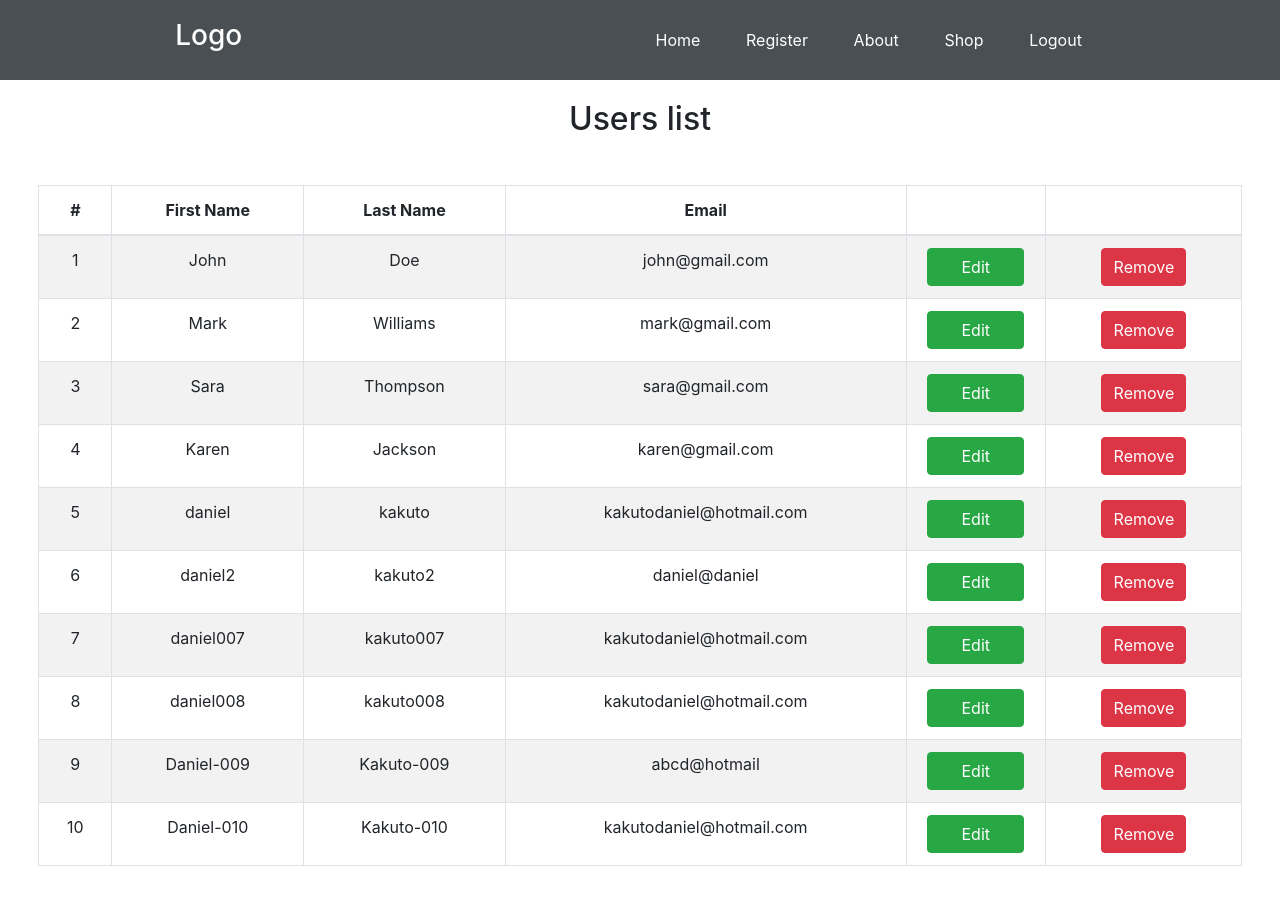
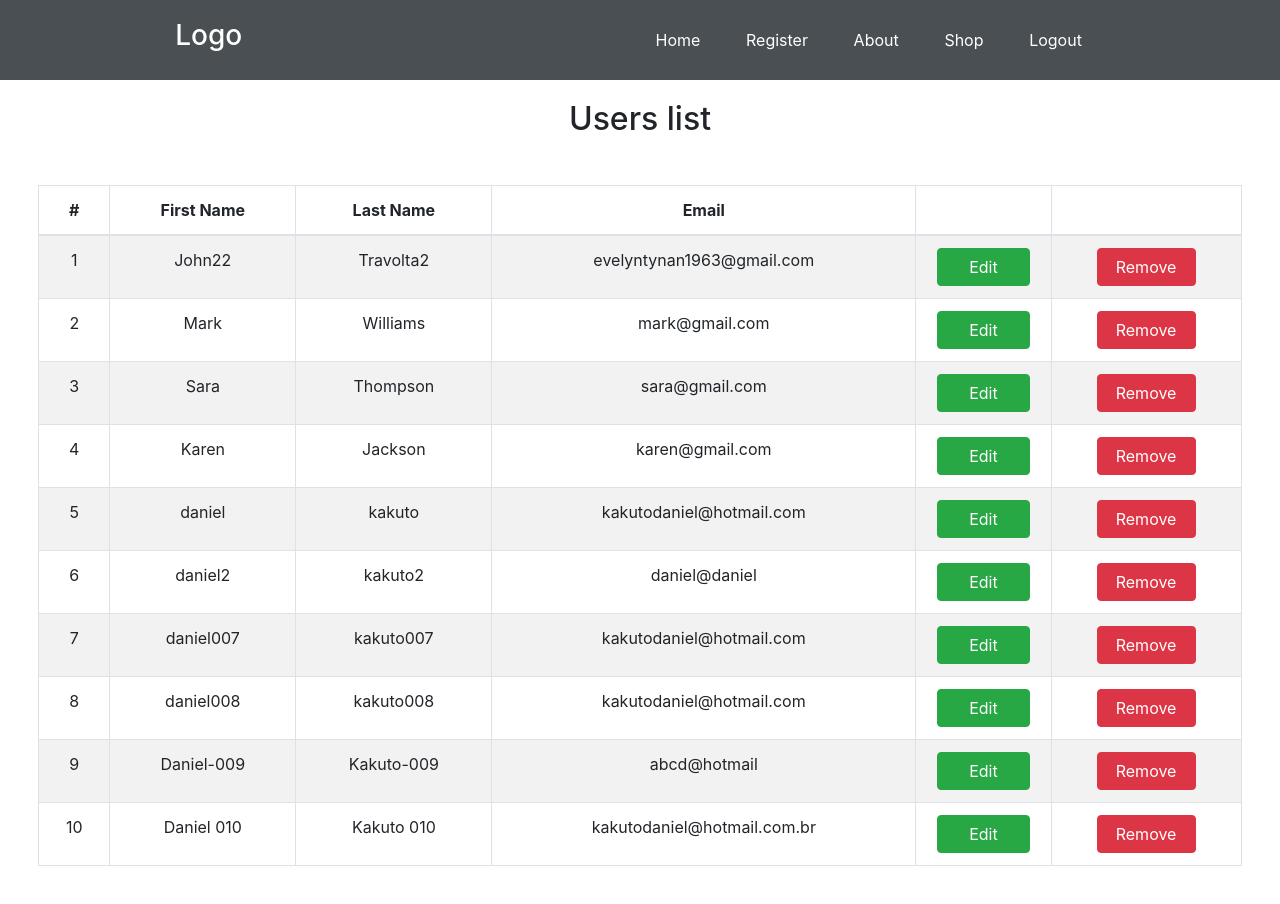
Before and after one commit to kakutodaniel/HelloWorld-React, a React (Create React App) app: page / in a window 1280 px wide. Both pictures are taken after a click on the button "LOG IN". Shown: the top 904 px of the page. Built offline with nearby package versions, Linux system fonts and the light colour scheme; data requests are answered from the project's data file.

Commit message:
fix edit

```diff
--- a/db.json
+++ b/db.json
@@ -1,12 +1,12 @@
 {
   "users": [
     {
-      "id": "1",
-      "firstName": "John",
-      "lastName": "Doe",
-      "email": "john@gmail.com",
-      "age": 34,
-      "companyId": "1"
+      "firstName": "John22",
+      "lastName": "Travolta2",
+      "email": "evelyntynan1963@gmail.com",
+      "age": 1000,
+      "companyId": 1,
+      "id": "1"
     },
     {
       "id": "2",
@@ -73,12 +73,12 @@
       "id": "x7euWXR"
     },
     {
-      "firstName": "Daniel-010",
-      "lastName": "Kakuto-010",
-      "email": "kakutodaniel@hotmail.com",
+      "firstName": "Daniel 010",
+      "lastName": "Kakuto 010",
+      "email": "kakutodaniel@hotmail.com.br",
       "age": 1000,
       "companyId": 1,
-      "id": "isApWhF"
+      "id": "V61sKbN"
     }
   ],
   "companies": [
--- a/src/components/Home.js
+++ b/src/components/Home.js
@@ -86,7 +86,7 @@ const Home = () => {
                                                 </Link>
                                             </td>
                                             <td>
-                                                <Button style={{ width: "50%" }} variant="danger">
+                                                <Button style={{ width: "60%" }} variant="danger">
                                                     Remove
                                                 </Button>
                                             </td>
--- a/src/components/ItemDetail.js
+++ b/src/components/ItemDetail.js
@@ -4,6 +4,17 @@ import React, { useState, useEffect, Fragment } from 'react'
 function Item({ match }) {
 
     useEffect(() => {
+
+        const fetchItem = async () => {
+            const data = await fetch(`https://www.thecocktaildb.com/api/json/v1/1/lookup.php?i=${match.params.id}`);
+            const item = await data.json();
+
+            console.log(item);
+
+            setItem(item.drinks[0]);
+            setLoading(false);
+
+        };
         // console.log(match);
 
         setTimeout(() => {
@@ -13,21 +24,11 @@ function Item({ match }) {
         // fetchItem();
         // console.log(match)
 
-    }, [])
+    }, [match])
 
     const [loading, setLoading] = useState(true);
     const [item, setItem] = useState({});
 
-    const fetchItem = async () => {
-        const data = await fetch(`https://www.thecocktaildb.com/api/json/v1/1/lookup.php?i=${match.params.id}`);
-        const item = await data.json();
-
-        console.log(item);
-
-        setItem(item.drinks[0]);
-        setLoading(false);
-
-    };
 
     return (
         <Fragment>
--- a/src/components/Register.js
+++ b/src/components/Register.js
@@ -1,4 +1,5 @@
 import React, { useState, useEffect } from 'react';
+import { withRouter } from 'react-router-dom';
 
 import Button from 'react-bootstrap/Button'
 import Form from 'react-bootstrap/Form'
@@ -7,50 +8,47 @@ import Spinner from 'react-bootstrap/Spinner'
 import { createRef } from 'react';
 
 
-const Register = ({ match }) => {
+const Register = (props) => {
 
     useEffect(() => {
 
+        setDisabled(false)
 
-        if (match && match.params.id) {
+        if (props.match && props.match.params.id) {
+
+            setDisabled(true)
+            setTitle('Update a user')
+            setId(props.match.params.id)
+
+            const setUser = async () => {
+                await fetch(`${api_base_url}/users/${props.match.params.id}`).then(async (response) => {
+
+                    const data = await response.json();
+                    setState(state => ({ ...state, ...data }));
+                    setDisabled(false)
+
+                })
+                    .catch((e) => {
+                        console.log(e);
+                    })
+            }
 
             setTimeout(() => {
 
-                updateUser();
+                setUser()
 
             }, 2000);
 
         }
         else {
 
-            newUser();
-
+            setTitle('Register a new user')
+            setState({ firstName: '', lastName: '', email: '' })
         }
 
-    }, [match])
+    }, [props])
 
-    const newUser = () => {
-        clearState();
-        setTitle('Register a new user');
-    }
-
-    const updateUser = () => {
-        setTitle('Update a user');
-        setUser();
-    }
-
-    const setUser = async () => {
-        await fetch(`http://localhost:3000/users/${match.params.id}`).then(async (response) => {
-
-            const data = await response.json();
-            setState({ ...data });
-            // console.log(data);
-
-        })
-            .catch((e) => {
-                console.log(e);
-            })
-    }
+    const api_base_url = 'http://localhost:3000';
 
     const initialState = {
         firstName: "",
@@ -60,10 +58,10 @@ const Register = ({ match }) => {
 
     const [{ firstName, lastName, email }, setState] = useState(initialState);
 
-    const clearState = () => {
-
-        setState({ ...initialState });
-    };
+    // const clearState = () => {
+    //     //setState(state => ({ ...state, ...initialState }))
+    //     setState({ ...initialState });
+    // };
 
     const onChange = e => {
 
@@ -76,13 +74,16 @@ const Register = ({ match }) => {
     // const [lastName, setLastName] = useState("")
     // const [email, setEmail] = useState("")
 
-    const [title, setTitle] = useState('');
+    const [id, setId] = useState('')
+    const [title, setTitle] = useState('')
     const [validated, setValidated] = useState(false)
     const [disabled, setDisabled] = useState(false)
 
     const [modalData, setModalData] = useState({
         showModal: false,
-        onClose: () => { setModalData({ ...modalData, showModal: false }) },
+        // onClose: () => { setModalData({ ...modalData, showModal: false }) },
+        //onClose: () => { hasError ? setModalData({ ...modalData, showModal: false }) : props.history.push('/') },
+        onClose: null,
         title: '',
         body: ''
     })
@@ -90,7 +91,7 @@ const Register = ({ match }) => {
     const wrapper = createRef()
 
     const requestOptions = {
-        method: 'POST',
+        method: id !== '' ? 'PUT' : 'POST',
         headers: { 'Content-Type': 'application/json' },
         body: JSON.stringify({
             firstName,
@@ -101,9 +102,15 @@ const Register = ({ match }) => {
         })
     };
 
-    const postData = async () => {
+    const saveData = async () => {
 
-        await fetch('http://localhost:3000/users', requestOptions)
+        let url = `${api_base_url}/users`;
+
+        if (id !== '') {
+            url += `/${id}`
+        }
+
+        await fetch(url, requestOptions)
             .then(async response => {
 
                 const data = await response.json();
@@ -118,15 +125,16 @@ const Register = ({ match }) => {
                     // console.log(data.message)
                 }
 
-                setModalData({ ...modalData, showModal: true, title: 'Success', body: 'User successfully registered' })
+                const bodyMessage = id !== '' ? 'User successfully updated' : 'User successfully registered';
+                // setModalData({ ...modalData, showModal: true, title: 'Success', body: bodyMessage })
+                setModalData({ showModal: true, title: 'Success', body: bodyMessage, onClose: () => { props.history.push('/') } })
 
-                clearState();
+                // clearState();
 
             }).catch(error => {
 
-                console.log(error)
+                setModalData({ showModal: true, title: 'Error', body: error.message, onClose: () => { setModalData({ showModal: false }) } })
 
-                setModalData({ ...modalData, showModal: true, title: 'Error', body: error.message })
 
             }).finally(() => {
 
@@ -154,7 +162,7 @@ const Register = ({ match }) => {
             return;
         }
 
-        postData();
+        saveData();
 
     }
 
@@ -224,4 +232,4 @@ const Register = ({ match }) => {
 }
 
 
-export default Register;
+export default withRouter(Register);
```
